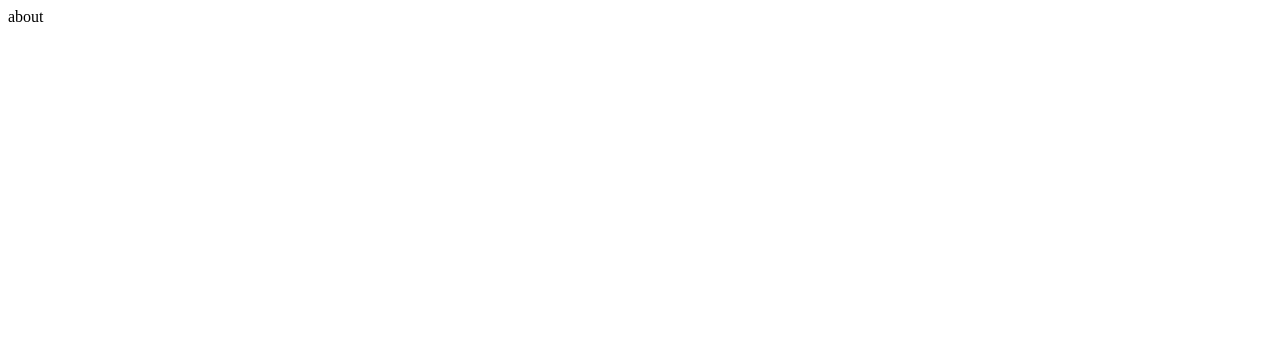
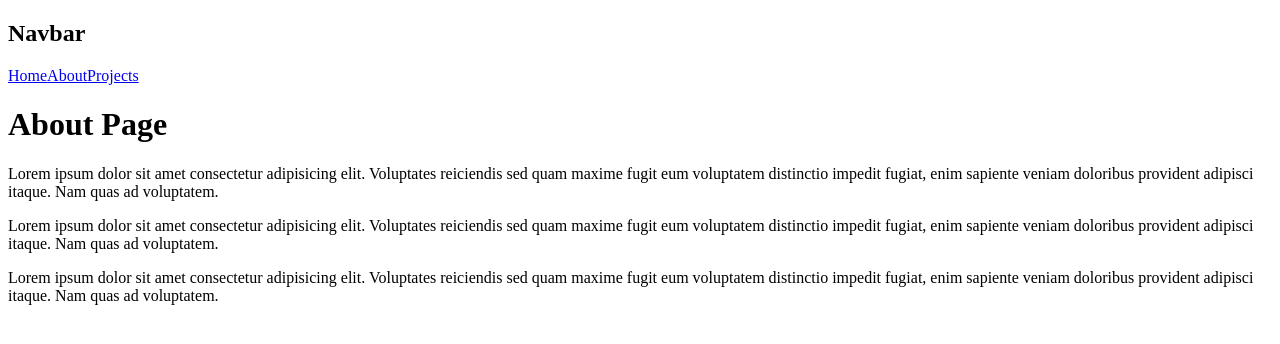
Before and after one commit to fitra-nurakbar/app-gatsby, a Gatsby site: page /about in a window 1280 px wide. Built offline with nearby package versions, Linux system fonts and the light colour scheme; Gatsby itself is replaced by a stand-in of ours.

Commit message:
Components Navbar

```diff
--- /dev/null
+++ b/src/components/Navbar.js
@@ -0,0 +1,13 @@
+import React from "react"
+import { Link } from "gatsby"
+
+export default function Navbar() {
+  return (
+    <nav>
+      <h1>Navbar</h1>
+      <Link to="/">Home</Link>
+      <Link to="/about">About</Link>
+      <Link to="/projects">Projects</Link>
+    </nav>
+  )
+}
--- a/src/pages/404.js
+++ b/src/pages/404.js
@@ -1,10 +1,10 @@
-import React from 'react'
+import React from "react"
 
 export default function NotFound() {
   return (
     <div>
-     <h1>404</h1>
-     <p>sorry, that page doesn't exist</p>
+      <h1>404</h1>
+      <p>sorry, that page doesn't exist</p>
     </div>
   )
 }
--- a/src/pages/about.js
+++ b/src/pages/about.js
@@ -1,7 +1,29 @@
-import React from 'react'
+import React from "react"
+import Navbar from "../components/Navbar"
 
 export default function About() {
   return (
-    <div>about</div>
+    <div className="">
+     <Navbar />
+      <h1>About Page</h1>
+      <p>
+        Lorem ipsum dolor sit amet consectetur adipisicing elit. Voluptates
+        reiciendis sed quam maxime fugit eum voluptatem distinctio impedit
+        fugiat, enim sapiente veniam doloribus provident adipisci itaque. Nam
+        quas ad voluptatem.
+      </p>
+      <p>
+        Lorem ipsum dolor sit amet consectetur adipisicing elit. Voluptates
+        reiciendis sed quam maxime fugit eum voluptatem distinctio impedit
+        fugiat, enim sapiente veniam doloribus provident adipisci itaque. Nam
+        quas ad voluptatem.
+      </p>
+      <p>
+        Lorem ipsum dolor sit amet consectetur adipisicing elit. Voluptates
+        reiciendis sed quam maxime fugit eum voluptatem distinctio impedit
+        fugiat, enim sapiente veniam doloribus provident adipisci itaque. Nam
+        quas ad voluptatem.
+      </p>
+    </div>
   )
 }
```
Also changed, not shown: src/pages/index.js (+7 -1 lines), src/pages/partials/test.js (deleted, +0 -7 lines), src/pages/projects/index.js (added, +17 -0 lines).
